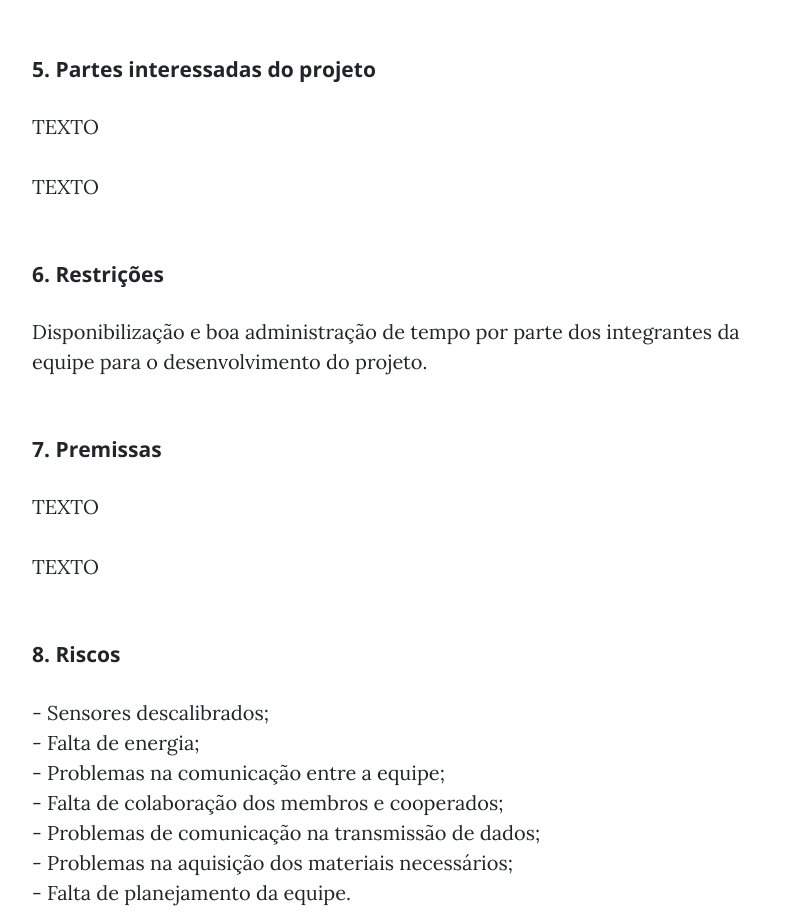
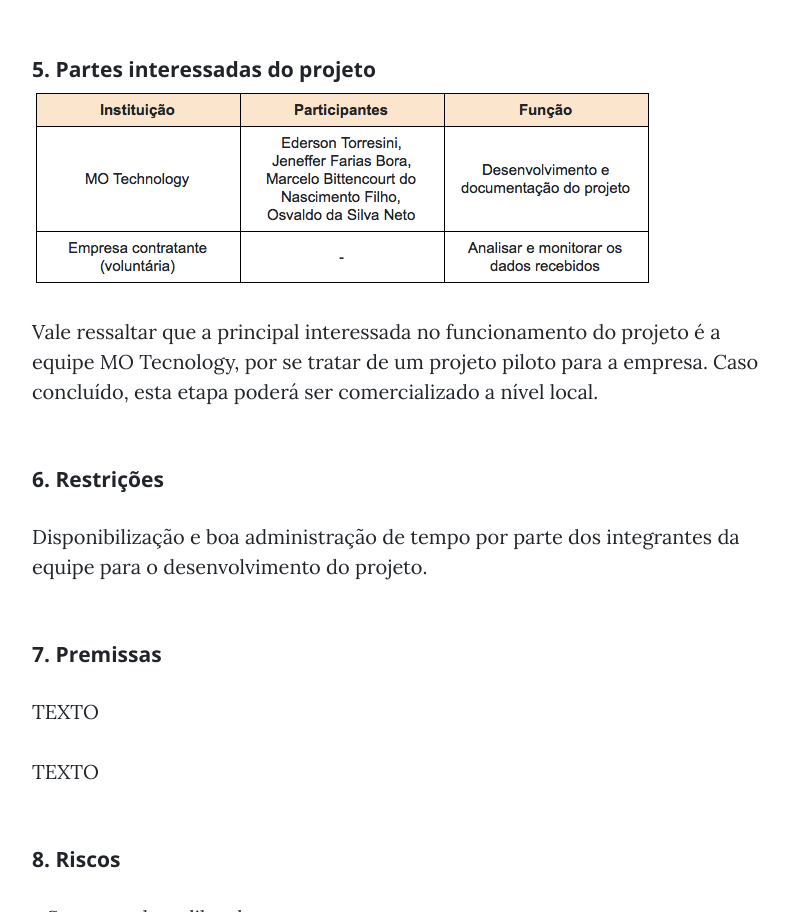
Before and after one commit to motechnology/Documentos, a website: page post.html in a window 1280 px wide. Shown: the part 1533-2445 px from the top of the page, without its empty margins (243-1032 px from the left). Drawn offline with nearby package versions, Linux system fonts and the light colour scheme.

Commit message:
Tabela interesses

```diff
--- a/post.html
+++ b/post.html
@@ -106,8 +106,14 @@
 
           <h2 class="section-heading" style="font-size: 21px">5. Partes interessadas do projeto</h2>
 
-          <p>TEXTO</p>
-          <p>TEXTO</p>
+          <a href="#">
+              <img class="img-fluid" src="img/interesses.jpg" alt=""> <br />
+          </a>
+
+          <p>Vale ressaltar que a principal interessada no funcionamento do projeto é a equipe MO Tecnology,
+            por se tratar de um projeto piloto para a empresa. Caso concluído, esta etapa poderá ser comercializado
+            a nível local.
+          </p>
 
           <h2 class="section-heading" style="font-size: 21px">6. Restrições</h2>
 
```
Also changed, not shown: img/contact-bg.jpg (deleted), img/home-bg.jpg (deleted), img/interesses.jpg (added), img/post-sample-image.jpg (deleted), 4 other files.
